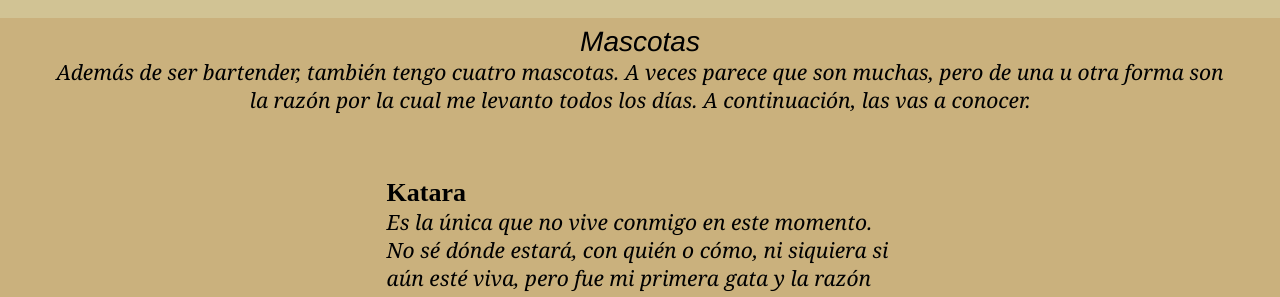
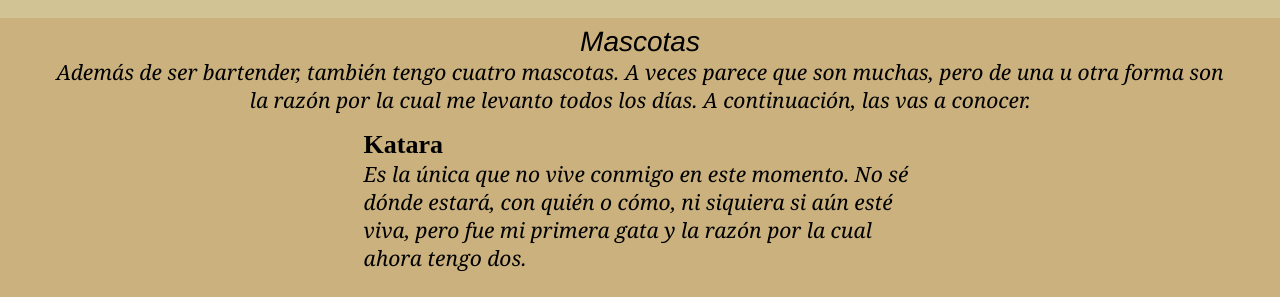
Before and after one commit to ariari27/web1_Velasquez_Arianna, a plain HTML site: page index.html in a window 1280 px wide. Shown: the part 2730-3027 px from the top of the page. Drawn offline with Linux system fonts and the light colour scheme.

```diff
--- a/css/styles.css
+++ b/css/styles.css
@@ -143,6 +143,10 @@ header {
     height: auto;
     text-align: left;
     padding: 0;
+}
+
+.Mascota {
+    padding: 1rem;
 }
 
 .Mascota img {
```
